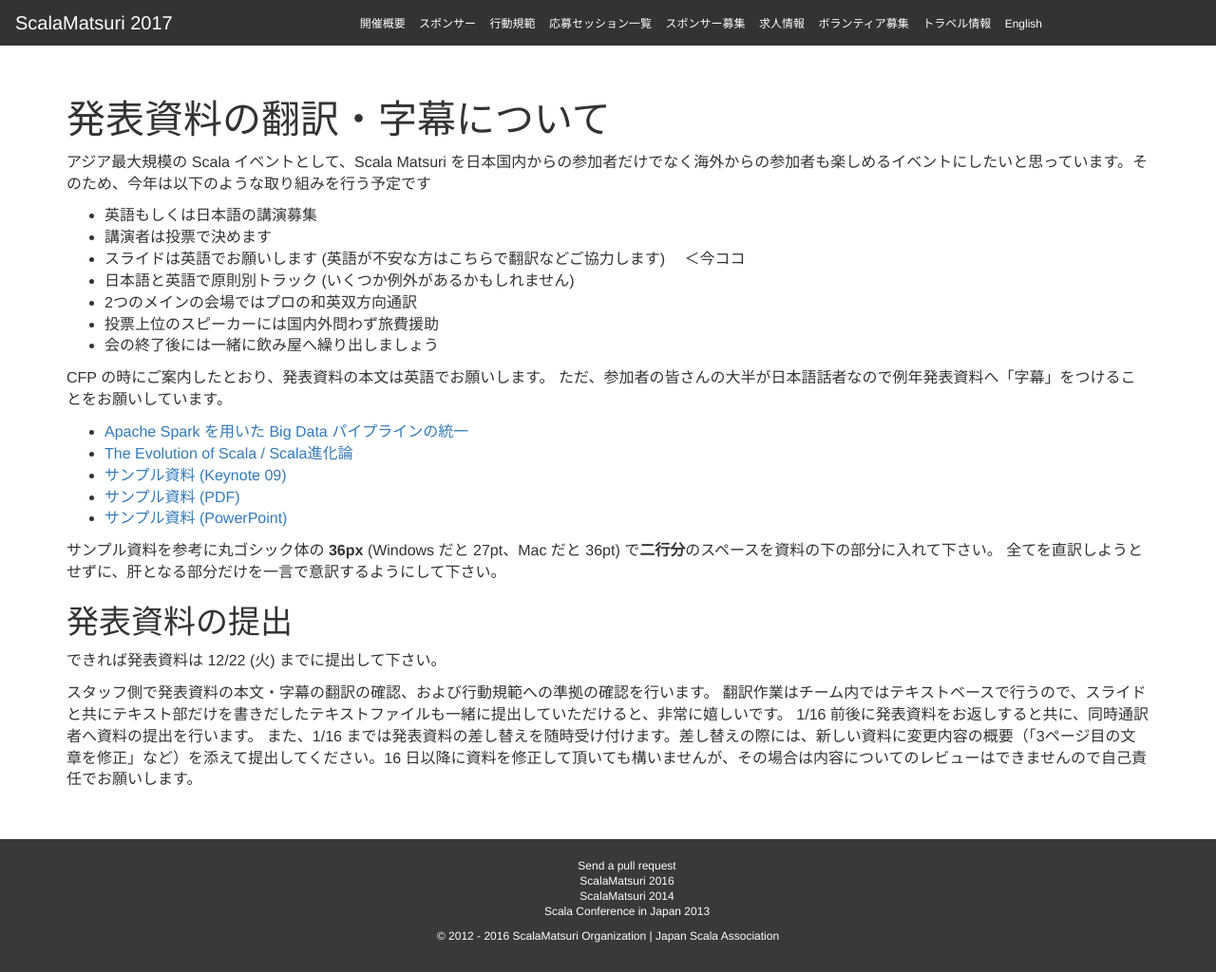
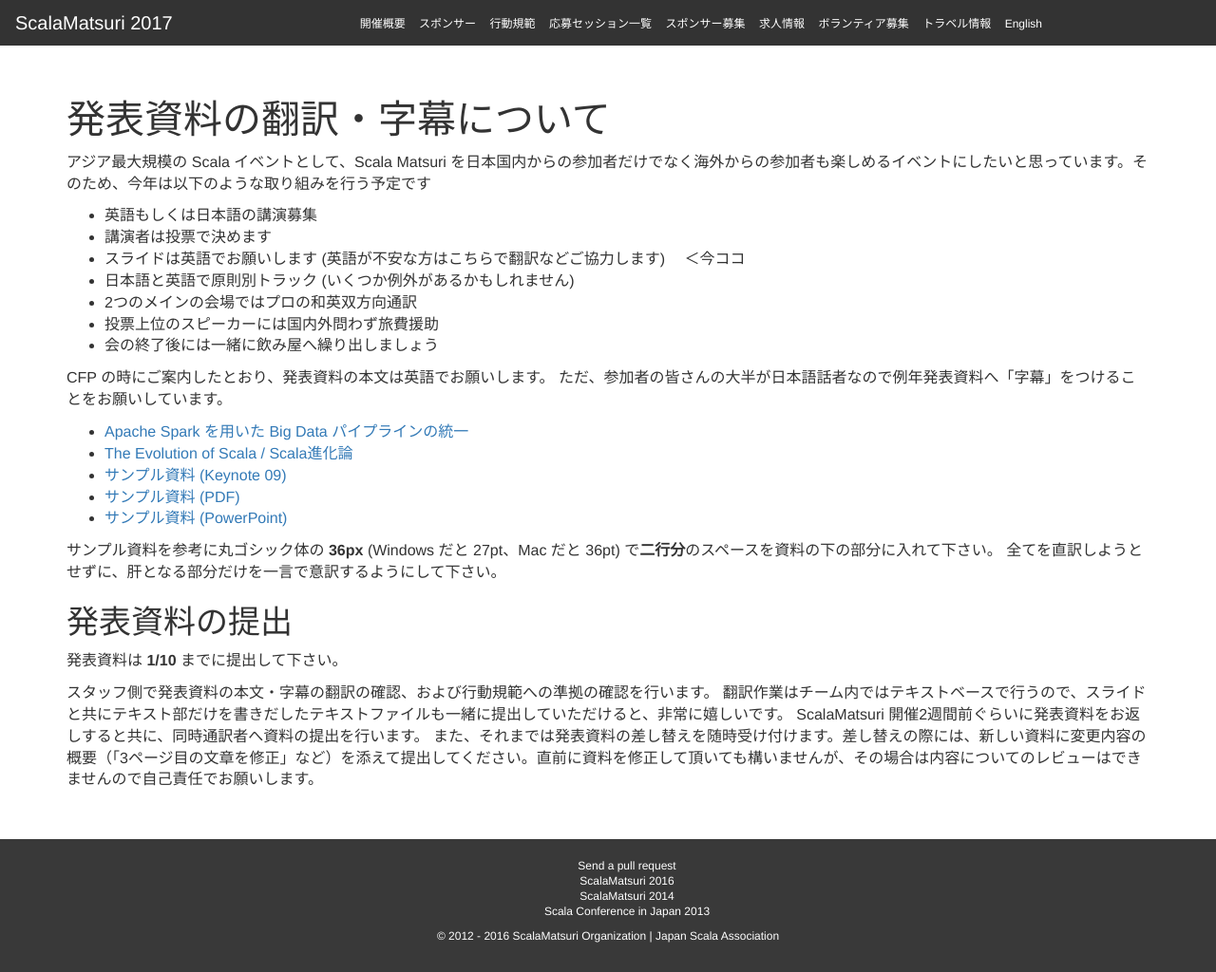
Before and after one commit to scalajp/2017.scalamatsuri.org, a Jekyll site: the page built from ja/slides/index.md, in a window 1280 px wide and 1024 px high. Shown: the whole window at 95% size. Built offline with Jekyll 4.4.1, drawn with Linux system fonts in a browser that asks for light colours; nearby versions of some CDN libraries; comment, search, counter and statistics services are not loaded.

Commit message:
発表資料提出に関して

```diff
--- a/ja/slides/index.md
+++ b/ja/slides/index.md
@@ -28,9 +28,9 @@
 
 ## 発表資料の提出
 
-できれば発表資料は 12/22 (火) までに提出して下さい。
+発表資料は **1/10** までに提出して下さい。
 
 スタッフ側で発表資料の本文・字幕の翻訳の確認、および行動規範への準拠の確認を行います。
 翻訳作業はチーム内ではテキストベースで行うので、スライドと共にテキスト部だけを書きだしたテキストファイルも一緒に提出していただけると、非常に嬉しいです。
-1/16 前後に発表資料をお返しすると共に、同時通訳者へ資料の提出を行います。
-また、1/16 までは発表資料の差し替えを随時受け付けます。差し替えの際には、新しい資料に変更内容の概要（「3ページ目の文章を修正」など）を添えて提出してください。16 日以降に資料を修正して頂いても構いませんが、その場合は内容についてのレビューはできませんので自己責任でお願いします。
+ScalaMatsuri 開催2週間前ぐらいに発表資料をお返しすると共に、同時通訳者へ資料の提出を行います。
+また、それまでは発表資料の差し替えを随時受け付けます。差し替えの際には、新しい資料に変更内容の概要（「3ページ目の文章を修正」など）を添えて提出してください。直前に資料を修正して頂いても構いませんが、その場合は内容についてのレビューはできませんので自己責任でお願いします。
```
Also changed, not shown: en/slides/index.md (+3 -3 lines).
